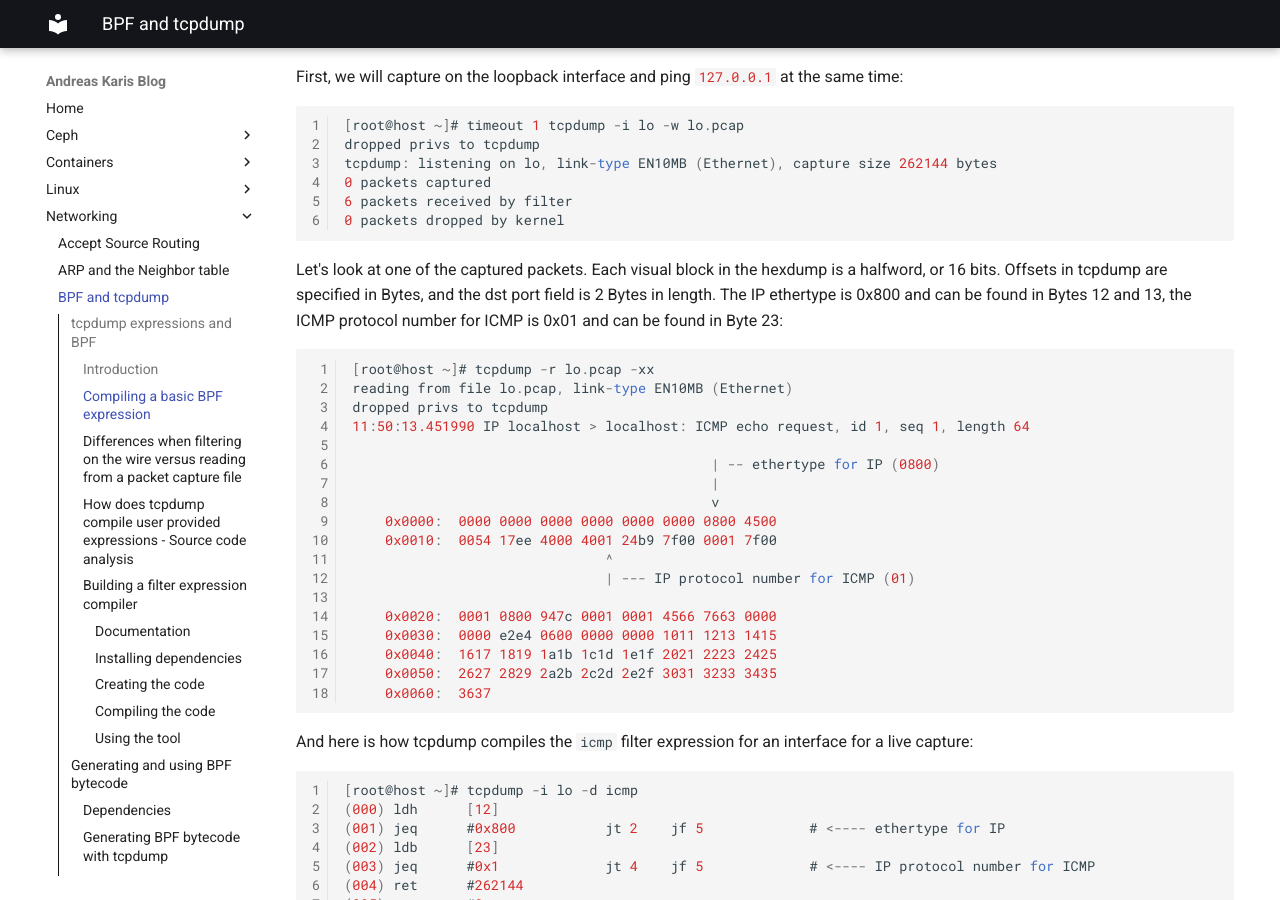
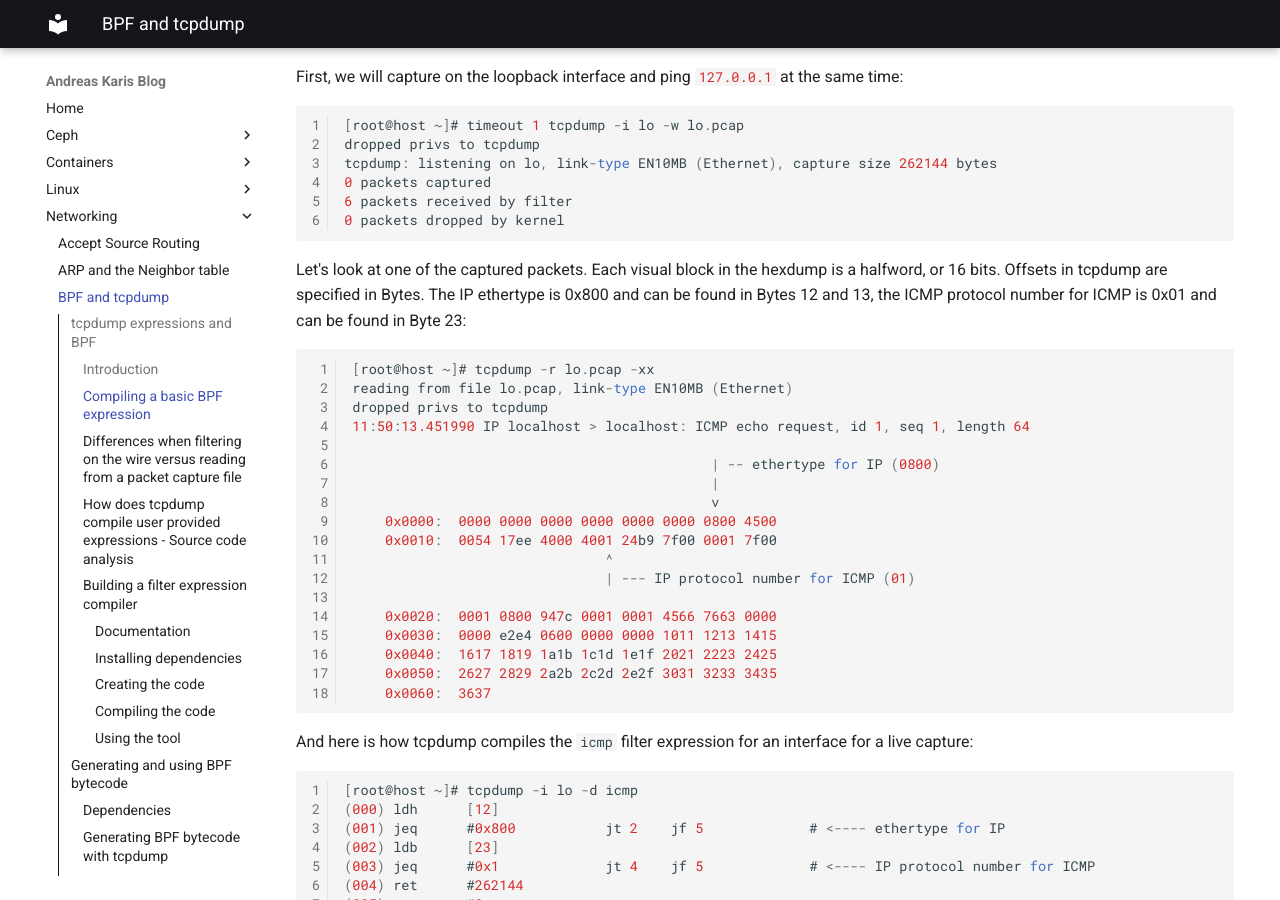
Before and after one commit to andreaskaris/blog, an MkDocs documentation site: the page built from docs/networking/bpf-and-tcpdump.md, in a window 1280 px wide and 900 px high, scrolled down 681 px. Built offline with MkDocs 1.6.1 and Material for MkDocs 9.7.7, drawn with Linux system fonts in a browser that asks for light colours.

Commit message:
bpf-tcpdump-fix-part-10
Signed-off-by: Andreas Karis <ak.karis@gmail.com>

```diff
--- a/docs/networking/bpf-and-tcpdump.md
+++ b/docs/networking/bpf-and-tcpdump.md
@@ -20,7 +20,7 @@ tcpdump: listening on lo, link-type EN10MB (Ethernet), capture size 262144 bytes
 0 packets dropped by kernel
 ~~~
 
-Let's look at one of the captured packets. Each visual block in the hexdump is a halfword, or 16 bits. Offsets in tcpdump are specified in Bytes, and the dst port field is 2 Bytes in length.
+Let's look at one of the captured packets. Each visual block in the hexdump is a halfword, or 16 bits. Offsets in tcpdump are specified in Bytes.
 The IP ethertype is 0x800 and can be found in Bytes 12 and 13, the ICMP protocol number for ICMP is 0x01 and can be found in Byte 23:
 ~~~
 [root@host ~]# tcpdump -r lo.pcap -xx
```
